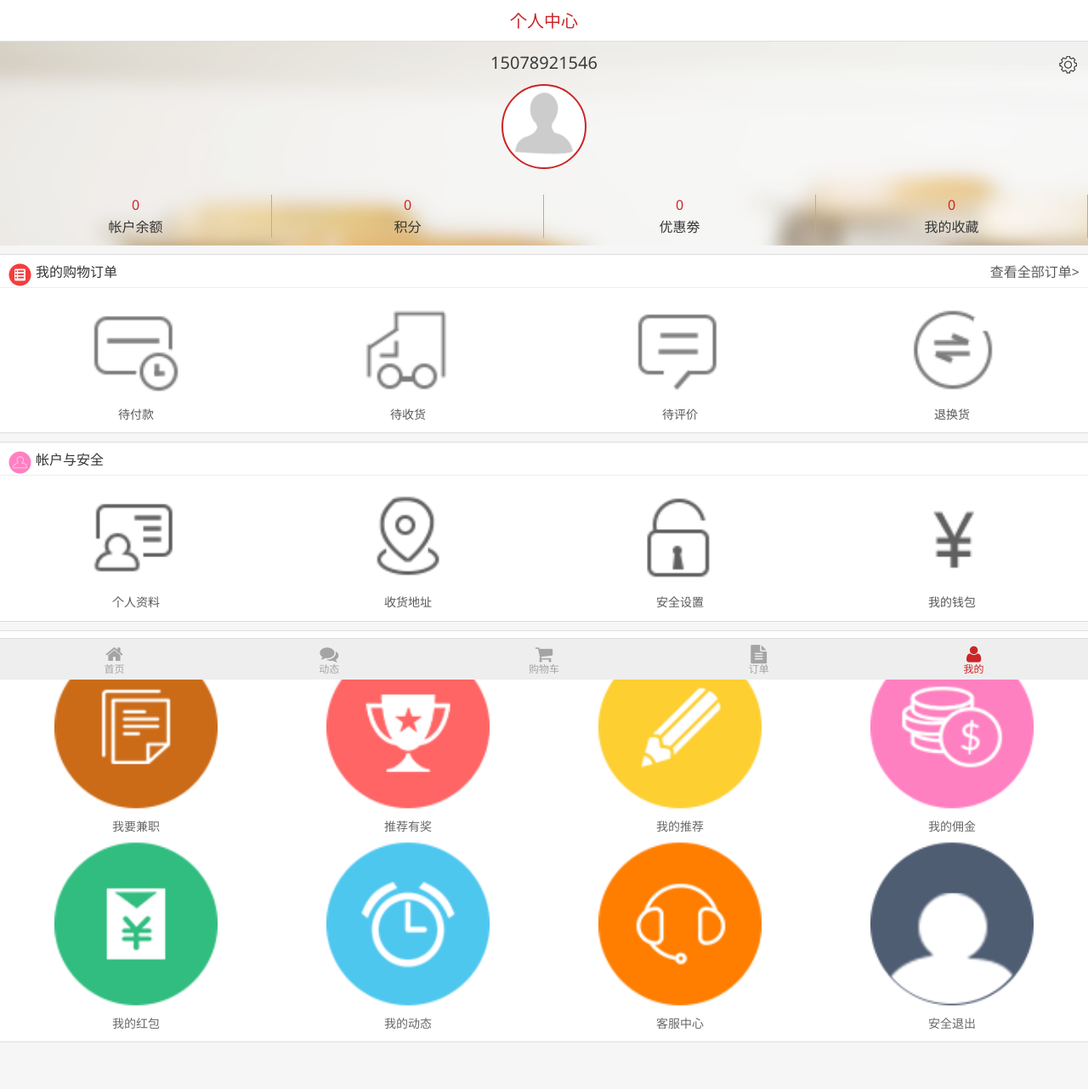
After one commit to ThatGir1/supermarket, a Django app: template supermarket/templates/user/member.html in a window 1280 px wide. The commit adds this page. Shown: the whole page at 85% size. Run offline with Django 3.2, Linux system fonts and the light colour scheme; the template is opened without the code that fills it, so the values that code supplies are empty.

```diff
--- a/supermarket/apps/user/urls.py
+++ b/supermarket/apps/user/urls.py
@@ -1,8 +1,9 @@
 from django.conf.urls import url
 
-from user.views import RegisterView, LoginView
+from user.views import RegisterView, LoginView, MemberView
 
 urlpatterns = [
     url(r'^register/$',RegisterView.as_view(),name='注册'),
     url(r'^login/$',LoginView.as_view(),name='登录'),
+    url(r'^member/$', MemberView.as_view(), name='个人中心')
 ]
--- /dev/null
+++ b/supermarket/templates/user/member.html
@@ -0,0 +1,218 @@
+<!DOCTYPE html>
+<html>
+	<head>
+		<meta charset="utf-8">
+		<meta http-equiv="X-UA-Compatible" content="IE=edge">
+		<title>超市</title>
+        <meta name="description" content="">
+        <meta name="keywords" content="">
+        <meta name="viewport" content="width=device-width, initial-scale=1, maximum-scale=1, user-scalable=no">
+        <meta name="renderer" content="webkit">
+        <meta http-equiv="Cache-Control" content="no-siteapp" />
+        <link rel="icon" type="image/png" href="/theme/default/images/favicon.png">
+		<link href="css/amazeui.min.css" rel="stylesheet" type="text/css" />
+		<link href="css/style.css" rel="stylesheet" type="text/css" />
+		<script src="js/jquery-1.10.2.min.js"></script>
+		<script src="js/popup.mini.js"></script>
+	</head>
+	<body style="background: #f6f6f6;">
+		<header data-am-widget="header" class="am-header am-header-default sq-head ">
+			<h1 class="am-header-title">
+  	            <a href="" class="">个人中心</a>
+            </h1>
+	    </header>
+	    <div style="height: 49px;"></div>
+	    <div class="member">
+	    	<div class="mem-tit">15078921546
+	    		<a href="step.html" class="step"><img src="images/step.png" width="26"/></a>
+	    	</div>
+	    	<div class="mem-pic">
+		    	<div class="mem-pic-bg" style="background-image: url(images/memtx.png);"></div>
+	    	</div>
+	    	<ul class="member-menu">
+			<li>
+				<a href="records.html">
+					<p class="yellow">0</p>
+					<p class="black">帐户余额 </p>
+				</a>
+			</li>
+            <li>
+				<a href="integral.html">
+					<p class="yellow">0</p>
+					<p class="black">积分 </p>
+				</a>
+			</li>
+			<li>
+				<a href="yhq.html">
+					<p class="yellow">0</p>
+					<p class="black">优惠劵 </p>
+				</a>
+			</li>
+			<li>
+				<a href="collect.html">
+					<p class="yellow">0</p>
+					<p class="black">我的收藏 </p>
+				</a>
+			</li>
+		</ul>
+	    </div>
+	    <div class="user-list">
+		  	<div class="u-list-main">
+		  		<img src="images/order-pic.png" width="27" />
+		  		<span>我的购物订单</span>
+		  		<a href="allorder.html">查看全部订单></a>
+		  	</div>
+		    <ul class="user-nav">
+		    	<li><a href="allorder.html"> <img src="images/1-icon.png"> <p>待付款</p></a></li>
+		    	<li><a href="allorder.html"> <img src="images/1-icon1.png"> <p>待收货</p></a></li>
+		    	<li><a href="allorder.html"> <img src="images/1-icon2.png"> <p>待评价</p></a></li>
+		    	<li><a href="allorder.html"> <img src="images/1-icon3.png"> <p>退换货</p></a></li>
+		    </ul>
+		    <div class="u-list-main">
+		  		<img src="images/order-my.png" width="27" />
+		  		<span>帐户与安全</span>
+		  	</div>
+		    <ul class="user-nav">
+		    	<li><a href="infor.html"> <img src="images/1-icon4.png"> <p>个人资料</p></a></li>
+		    	<li><a href="gladdress.html"> <img src="images/1-icon5.png"> <p>收货地址</p></a></li>
+		    	<li><a href="saftystep.html"> <img src="images/1-icon6.png"> <p>安全设置</p></a></li>
+		    	<li><a href="money.html"> <img src="images/1-icon7.png"> <p>我的钱包</p></a></li>
+		    </ul>
+	    </div>
+	    <!--导航-->
+ <ul class="sq-nav" style=" background: #fff; margin-top: 1rem; border-top: 1px solid #ddd;  border-bottom: 1px solid #ddd;">
+      <li>
+        <div class="am-gallery-item">
+            <a href="job.html" class="">
+              <img src="images/m_03.png" />
+              <p>我要兼职</p>
+            </a>
+        </div>
+      </li>
+      <li>
+        <div class="am-gallery-item">
+            <a href="recommend.html" class="">
+              <img src="images/m_04.png" />
+              <p>推荐有奖</p>
+            </a>
+        </div>
+      </li>
+      <li>
+        <div class="am-gallery-item">
+            <a href="myrecommend.html" class="">
+              <img src="images/m_05.png" />
+              <p>我的推荐</p>
+            </a>
+        </div>
+      </li>
+      <li>
+        <div class="am-gallery-item">
+            <a href="" class="">
+              <img src="images/m_06.png" />
+              <p>我的佣金</p>
+            </a>
+        </div>
+      </li>
+      <li>
+        <div class="am-gallery-item">
+            <a href="yhq.html" class="">
+              <img src="images/m_02.png" />
+              <p>我的红包</p>
+            </a>
+        </div>
+      </li>
+      <li>
+        <div class="am-gallery-item">
+            <a href="message.html" class="">
+              <img src="images/m_07.png" />
+              <p>我的动态</p>
+            </a>
+        </div>
+      </li>
+      <li>
+        <div class="am-gallery-item">
+            <a href="javascript:;" class="index-qd">
+              <img src="images/m_08.png" />
+              <p>客服中心</p>
+            </a>
+        </div>
+      </li>
+      <li>
+        <div class="am-gallery-item">
+            <a href="" class="">
+              <img src="images/m_09.png" />
+              <p>安全退出</p>
+            </a>
+        </div>
+      </li>
+      </ul>
+      </div>
+    <!--客服中心-->
+<div class="qd-box">
+	<div class="popup-title">
+			<span>客服中心</span>
+			<div class="popup-close"><i class="iconfont">&#xe602</i></div>
+	</div>
+	<div class="dq-text">
+		<a href="http://wpa.qq.com/msgrd?v=3&uin=123456789&site=qq&menu=yes">
+			<img src="images/contactqq.png" width="50" />
+			<p class="contactqq">联系QQ</p>
+		</a>
+		<a href="tel:0791-12345678">
+			<img src="images/contacttele.png"  width="50" />
+			<p class="contacttele">呼叫电话</p>
+		</a>
+	</div>
+</div>
+<!--客服中心-->
+      <!--底部-->
+ <div style="height: 55px;"></div>
+ <div data-am-widget="navbar" class="am-navbar am-cf am-navbar-default sq-foot am-no-layout" id="">
+      <ul class="am-navbar-nav am-cf am-avg-sm-5">
+          <li>
+            <a href="index.html" class="">
+                <span class="am-icon-home"></span>
+                <span class="am-navbar-label">首页</span>
+            </a>
+          </li>
+          <li>
+            <a href="message.html" class="">
+                <span class="am-icon-comments"></span>
+                <span class="am-navbar-label">动态</span>
+            </a>
+          </li>
+          <li>
+            <a href="shopcart.html" class="">
+                <span class="am-icon-shopping-cart"></span>
+                <span class="am-navbar-label">购物车</span>
+            </a>
+          </li>
+          <li>
+            <a href="allorder.html" class="">
+                <span class="am-icon-file-text"></span>
+                <span class="am-navbar-label">订单</span>
+            </a>
+          </li>
+
+          <li>
+            <a href="member.html" class="curr">
+                <span class="am-icon-user"></span>
+                <span class="am-navbar-label">我的</span>
+            </a>
+          </li>
+      </ul>
+</div>
+
+
+
+
+ <script type='text/javascript'>
+	(function(){
+		 new PopUp_api({el:'.index-qd',html:'.qd-box'});
+	})()
+</script>
+
+<script src="js/jquery.min.js"></script>
+<script src="js/amazeui.min.js"></script>
+	</body>
+</html>
```
Also changed, not shown: supermarket/apps/user/forms.py (+39 -0 lines), supermarket/apps/user/helper.py (+24 -0 lines), supermarket/apps/user/views.py (+29 -2 lines), supermarket/db/base_view.py (added, +10 -0 lines), supermarket/supermarket/settings.py (+16 -0 lines), supermarket/templates/user/login.html (+60 -27 lines).
